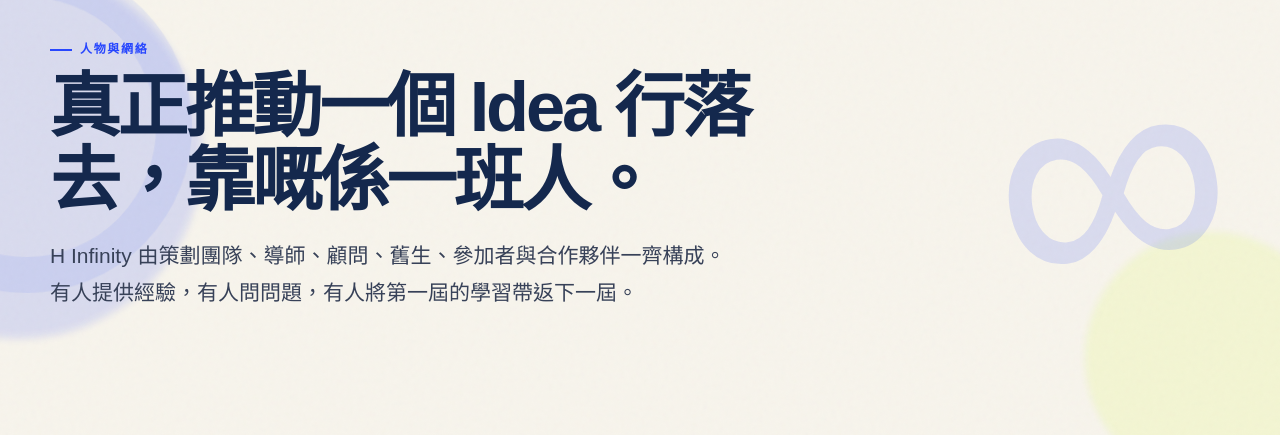
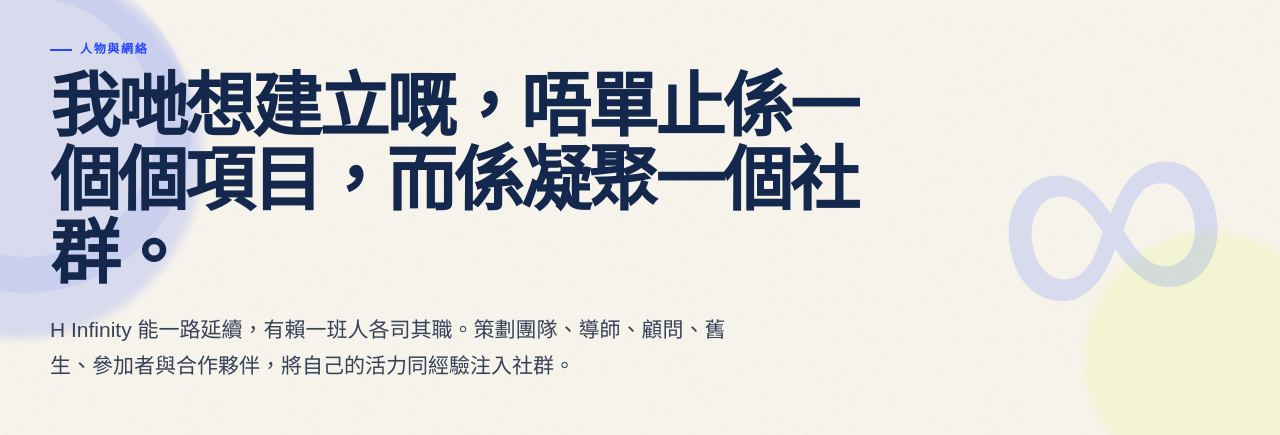
Before and after one commit to KelvinLo0720/hinfinity-website, a Next.js app: page /people in a window 1280 px wide. Shown: the part 152-587 px from the top of the page. Built offline with nearby package versions, Linux system fonts and the light colour scheme; no server answers.

Commit message:
Update page.tsx

```diff
--- a/app/people/page.tsx
+++ b/app/people/page.tsx
@@ -11,10 +11,10 @@
       <PageHero
         eyebrow="人物與網絡"
         eyebrowEn="PEOPLE & NETWORK"
-        title="真正推動一個 Idea 行落去，靠嘅係一班人。"
-        titleEn="It takes a group of people to keep an idea moving."
-        intro="H Infinity 由策劃團隊、導師、顧問、舊生、參加者與合作夥伴一齊構成。有人提供經驗，有人問問題，有人將第一屆的學習帶返下一屆。"
-        introEn="H Infinity is shaped by the programme team, advisors, mentors, alumni, participants and partners. Some bring experience, some ask harder questions, and some carry learning from one cohort into the next."
+        title="我哋想建立嘅，唔單止係一個個項目，而係凝聚一個社群。"
+        titleEn="We are building more than individual projects—we are bringing a community together."
+        intro="H Infinity 能一路延續，有賴一班人各司其職。策劃團隊、導師、顧問、舊生、參加者與合作夥伴，將自己的活力同經驗注入社群。"
+        introEn="H Infinity keeps moving because different people each play a part. The programme team, mentors, advisors, alumni, participants and partners bring their energy and experience into the community."
       />
 
       <section className="section-tight">
```
